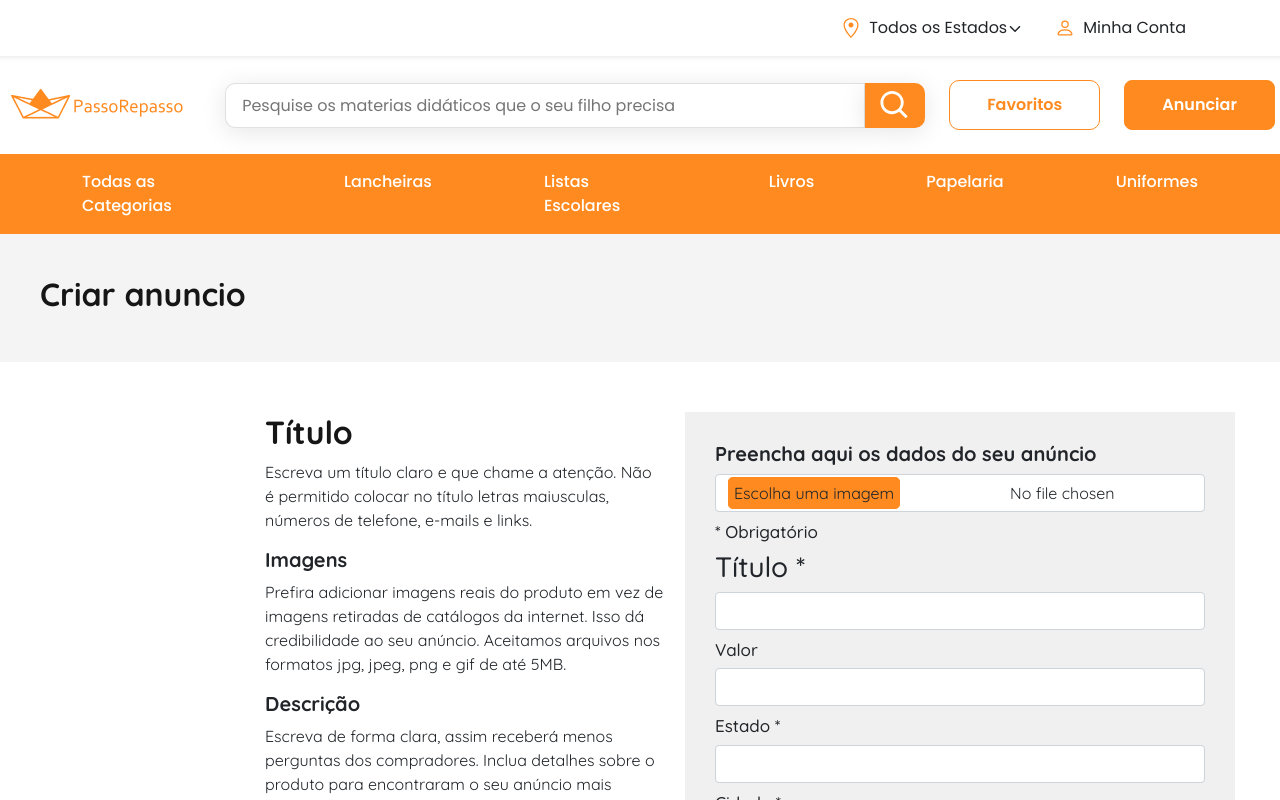
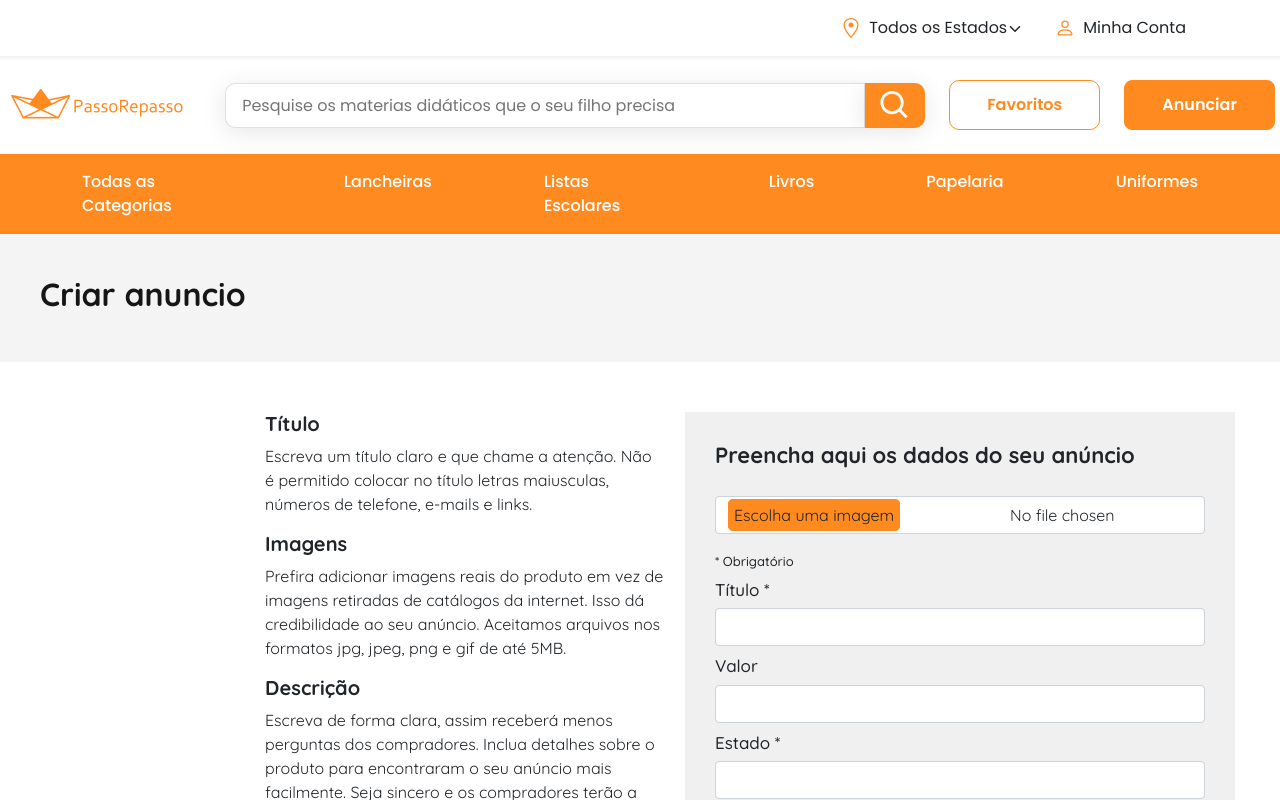
Before and after one commit to CintiaMacchia/Desafio-Chefao, a React (Vite) app in the folder frontend/: page /anuncio in a window 1280 px wide. Shown: the top 800 px of the page. Built offline with nearby package versions, Linux system fonts and the light colour scheme.

Commit message:
atualizacao styling

```diff
--- a/frontend/src/components/FormAnuncio/index.tsx
+++ b/frontend/src/components/FormAnuncio/index.tsx
@@ -39,7 +39,7 @@ const FormAnuncio: React.FC = () => {
       </div>
       <div className="box">
         <div className="guide col-sm-6">
-          <h4 className="anuncio-h1">Título</h4>
+          <h4 className="anuncio-h4">Título</h4>
           <p>
             Escreva um título claro e que chame a atenção. Não é permitido
             colocar no título letras maiusculas, números de telefone, e-mails e
@@ -70,8 +70,8 @@ const FormAnuncio: React.FC = () => {
             onChange={(e: any) => setFile(e.target.files[0])}
             placeholder="File"
           ></input>
-          <h6 className="anuncio-h3">* Obrigatório</h6>
-          <h3>Título *</h3>
+          <h6 className="anuncio-obrigatorio">* Obrigatório</h6>
+          <h3 className="anuncio-h3">Título *</h3>
           <input
             type="text"
             className="form-control"
--- a/frontend/src/components/FormAnuncio/style.css
+++ b/frontend/src/components/FormAnuncio/style.css
@@ -51,8 +51,14 @@
 }
 
 .anuncio-h2 {
-  font-size: 20px;
+  padding-bottom: 20px;
+  font-size: 22px;
   font-weight: bold;
+}
+
+.anuncio-obrigatorio {
+  padding-top: 20px;
+  font-size: 13px;
 }
 
 .anuncio-h3 {
```
